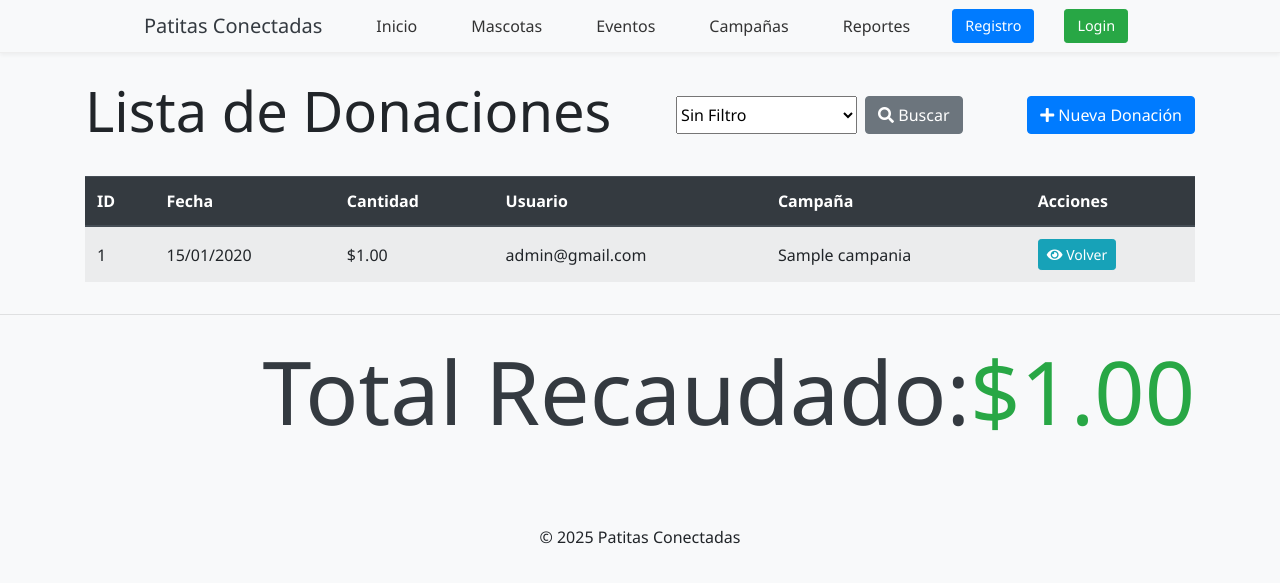
After one commit to Sebasss25/ProyectoAmbienteWeb, a PHP site: page /app/views/campanias/DonacionCampania.php in a window 1280 px wide. The commit adds this page. Shown: the top 583 px of the page. Run offline with PHP 8.4, Linux system fonts and the light colour scheme; data comes from the database, SQL or seed files in the repository; tables that the repository leaves empty hold one stand-in row (values such as "Sample post").

Commit message:
se agrega imagen default en eventos y campañas y se agrega un tab de ver total recaudado

```diff
--- a/Campanias.php
+++ b/Campanias.php
@@ -21,6 +21,9 @@ switch ($action) {
     case 'donar':
         $controller->donar($id);
         break;
+    case 'verDonaciones':
+        $controller->verDonaciones();
+        break;
     default:
         $controller->index();
 }
--- a/app/config/db.php
+++ b/app/config/db.php
@@ -3,8 +3,8 @@ class Database {
     public static function connect(): mysqli {
         $host = '127.0.0.1';
         $user = 'root';       // <--
-        $pass = '';    // <--
-        $db   = 'DejandoHuellaDB';
+        $pass = 'Ramchino8002';    // <--
+        $db   = 'dejandohuelladb';
         $port = 3306;            // según tu Workbench
 
         $mysqli = new mysqli($host, $user, $pass, $db, $port);
--- a/app/models/CampaniaDonacion.php
+++ b/app/models/CampaniaDonacion.php
@@ -1,8 +1,10 @@
 <?php
 require_once __DIR__ . '/BaseModel.php';
 
-class CampaniaDonacion extends BaseModel {
-    public function registrarDonacion(int $campania_id, int $usuario_id, float $cantidad): bool {
+class CampaniaDonacion extends BaseModel
+{
+    public function registrarDonacion(int $campania_id, int $usuario_id, float $cantidad): bool
+    {
         $stmt = $this->db->prepare('INSERT INTO DonacionesCampanias (fecha, cantidad, usuario, campania) VALUES (NOW(), ?, ?, ?)');
         $stmt->bind_param('dii', $cantidad, $usuario_id, $campania_id);
 
@@ -14,7 +16,8 @@ class CampaniaDonacion extends BaseModel {
         }
     }
 
-    public function obtenerDonacionesUsuario(int $campania_id, int $usuario_id): array {
+    public function obtenerDonacionesUsuario(int $campania_id, int $usuario_id): array
+    {
         $stmt = $this->db->prepare('SELECT * FROM DonacionesCampanias WHERE campania = ? AND usuario = ? ORDER BY fecha DESC');
         $stmt->bind_param('ii', $campania_id, $usuario_id);
         $stmt->execute();
@@ -22,11 +25,30 @@ class CampaniaDonacion extends BaseModel {
         return $result ? $result->fetch_all(MYSQLI_ASSOC) : [];
     }
 
-    public function totalDonado(int $campania_id): float {
+    public function totalDonado(int $campania_id): float
+    {
         $stmt = $this->db->prepare('SELECT SUM(cantidad) as total FROM DonacionesCampanias WHERE campania = ?');
         $stmt->bind_param('i', $campania_id);
         $stmt->execute();
         $result = $stmt->get_result()->fetch_assoc();
-        return (float)($result['total'] ?? 0);
+        return (float) ($result['total'] ?? 0);
+    }
+
+    public function obtenerTodasLasDonaciones(): array
+    {
+        $sql = 'SELECT dc.*, u.email as usuario_email, c.nombre as campania_nombre
+            FROM DonacionesCampanias dc
+            JOIN Usuarios u ON dc.usuario = u.id
+            JOIN Campanias c ON dc.campania = c.id
+            ORDER BY dc.fecha DESC';
+        $result = $this->db->query($sql);
+        return $result ? $result->fetch_all(MYSQLI_ASSOC) : [];
+    }
+
+    public function obtenerTotalDonadoGeneral(): float
+    {
+        $sql = 'SELECT SUM(cantidad) as total FROM DonacionesCampanias';
+        $result = $this->db->query($sql)->fetch_assoc();
+        return (float) ($result['total'] ?? 0);
     }
 }
--- /dev/null
+++ b/app/views/campanias/DonacionCampania.php
@@ -0,0 +1,124 @@
+<?php
+session_start();
+include __DIR__ . '/../partials/header.php';
+require_once __DIR__ . '/../../models/CampaniaDonacion.php';
+
+
+$donacionModel = new CampaniaDonacion();
+$donaciones = $donacionModel->obtenerTodasLasDonaciones();
+$totalRecaudadoGeneral = $donacionModel->obtenerTotalDonadoGeneral();
+
+$campaignIdFilter = $_GET['campaignId'] ?? 'Sin Filtro';
+if ($campaignIdFilter !== 'Sin Filtro' && is_numeric($campaignIdFilter)) {
+
+}
+
+?>
+
+<!DOCTYPE html>
+<html lang="es">
+
+<head>
+    <meta charset="UTF-8" />
+    <title>Donaciones a Campañas</title>
+    <link rel="stylesheet" href="https://stackpath.bootstrapcdn.com/bootstrap/4.5.2/css/bootstrap.min.css" />
+    <link rel="stylesheet" href="https://cdnjs.cloudflare.com/ajax/libs/font-awesome/5.15.4/css/all.min.css" />
+    <link rel="stylesheet" href="css/estilos.css" />
+</head>
+
+<body>
+    <div class="container mt-4">
+        <div class="d-flex justify-content-between align-items-center mb-4">
+            <h1 class="display-4">Lista de Donaciones</h1>
+
+            <form class="d-flex" role="search" method="GET">
+                <select class="form-select me-2" name="campaignId" id="floatingSelect"
+                    aria-label="Floating label select example">
+                    <option value="Sin Filtro" <?= $campaignIdFilter === 'Sin Filtro' ? 'selected' : '' ?>>Sin Filtro</option>
+                    <option value="1" <?= $campaignIdFilter === '1' ? 'selected' : '' ?>>Campaña Veterinaria</option>
+                    <option value="2" <?= $campaignIdFilter === '2' ? 'selected' : '' ?>>Campaña 2</option>
+                    <option value="3" <?= $campaignIdFilter === '3' ? 'selected' : '' ?>>Campaña 3</option>
+                </select>
+
+                <button class="btn btn-secondary ml-2" type="submit">
+                    <i class="fas fa-search"></i> Buscar
+                </button>
+            </form>
+
+            <a href="#" class="btn btn-primary">
+                <i class="fas fa-plus"></i> Nueva Donación
+            </a>
+        </div>
+
+        <?php if (!empty($_SESSION['donacion_success'])): ?>
+            <div class="alert alert-success alert-dismissible fade show" role="alert">
+                <?= $_SESSION['donacion_success']; unset($_SESSION['donacion_success']); ?>
+                <button type="button" class="close" data-dismiss="alert" aria-label="Close"
+                    onclick="this.parentElement.style.display='none';">
+                    <span aria-hidden="true">&times;</span>
+                </button>
+            </div>
+        <?php endif; ?>
+        <?php if (!empty($_SESSION['donacion_error'])): ?>
+            <div class="alert alert-danger alert-dismissible fade show" role="alert">
+                <?= $_SESSION['donacion_error']; unset($_SESSION['donacion_error']); ?>
+                <button type="button" class="close" data-dismiss="alert" aria-label="Close"
+                    onclick="this.parentElement.style.display='none';">
+                    <span aria-hidden="true">&times;</span>
+                </button>
+            </div>
+        <?php endif; ?>
+
+        <div class="table-responsive">
+            <table class="table table-striped table-hover">
+                <thead class="thead-dark">
+                    <tr>
+                        <th>ID</th>
+                        <th>Fecha</th>
+                        <th>Cantidad</th>
+                        <th>Usuario</th>
+                        <th>Campaña</th>
+                        <th>Acciones</th>
+                    </tr>
+                </thead>
+                <tbody>
+                    <?php if (!empty($donaciones)): ?>
+                        <?php foreach ($donaciones as $donacion): ?>
+                            <tr>
+                                <td><?= htmlspecialchars($donacion['id']) ?></td>
+                                <td><?= htmlspecialchars(date('d/m/Y', strtotime($donacion['fecha']))) ?></td>
+                                <td>$<?= htmlspecialchars(number_format($donacion['cantidad'], 2)) ?></td>
+                                <td><?= htmlspecialchars($donacion['usuario_email']) ?></td>
+                                <td><?= htmlspecialchars($donacion['campania_nombre']) ?></td>
+                                <td>
+                                    <a href="campanias.php" class="btn btn-info btn-sm"><i class="fas fa-eye"></i> Volver</a>
+                                </td>
+                            </tr>
+                        <?php endforeach; ?>
+                    <?php else: ?>
+                        <tr>
+                            <td colspan="6" class="text-center">No hay donaciones registradas.</td>
+                        </tr>
+                    <?php endif; ?>
+                </tbody>
+            </table>
+        </div>
+    </div>
+
+    <hr />
+
+    <div class="container mt-4">
+        <div class="d-flex justify-content-end align-items-center mb-4">
+            <h6 class="display-2 text-dark me-4">Total Recaudado:</h6>
+            <h6 class="display-2 text-success">$<?= htmlspecialchars(number_format($totalRecaudadoGeneral, 2)) ?></h6>
+        </div>
+    </div>
+
+    <script src="https://code.jquery.com/jquery-3.5.1.slim.min.js"></script>
+    <script src="https://cdn.jsdelivr.net/npm/bootstrap@4.5.2/dist/js/bootstrap.bundle.min.js"></script>
+</body>
+
+</html>
+<?php
+include __DIR__ . '/../partials/footer.php';
+?>
--- a/campanias_public.php
+++ b/campanias_public.php
@@ -27,7 +27,7 @@ include 'app/views/partials/header.php';
       <?php foreach ($campanias as $campania): ?>
         <div class="col-md-4 col-sm-6 mb-4">
           <div class="card h-100 shadow-sm">
-            <img src="<?= htmlspecialchars($campania['imagen'] ?? 'img/campanias/default.jpg') ?>"
+            <img src="<?= htmlspecialchars($campania['imagen'] ?? 'https://static3.teletica.com/Files/Sizes/2023/10/12/campaa-huellitas-chira.-fotografas-adriana-araya_1597241119_380x260.jpg') ?>"
                  class="card-img-top img-fluid"
                  alt="<?= htmlspecialchars($campania['nombre']) ?>"
                  style="height: 200px; object-fit: cover;">
--- a/eventos_public.php
+++ b/eventos_public.php
@@ -32,7 +32,7 @@ include 'app/views/partials/header.php';
       <?php foreach ($eventos as $evento): ?>
         <div class="col-md-4 col-sm-6 mb-4">
           <div class="card h-100 shadow-sm">
-            <img src="<?= htmlspecialchars($evento['imagen'] ?? 'img/eventos/default.jpg') ?>" class="card-img-top"
+            <img src="<?= htmlspecialchars($evento['imagen'] ?? 'https://www.ulacit.ac.cr/wp-content/uploads/Evento-Noticia1.jpg') ?>" class="card-img-top"
               alt="<?= htmlspecialchars($evento['nombre']) ?>" style="height: 200px; object-fit: cover;">
             <div class="card-body">
               <h5 class="card-title"><?= htmlspecialchars($evento['nombre']) ?></h5>
```
Also changed, not shown: DonacionCampania.html (deleted, +0 -115 lines), app/controllers/CampaniasController.php (+9 -0 lines), app/views/campanias/index.php (+13 -5 lines), 1 other file.
